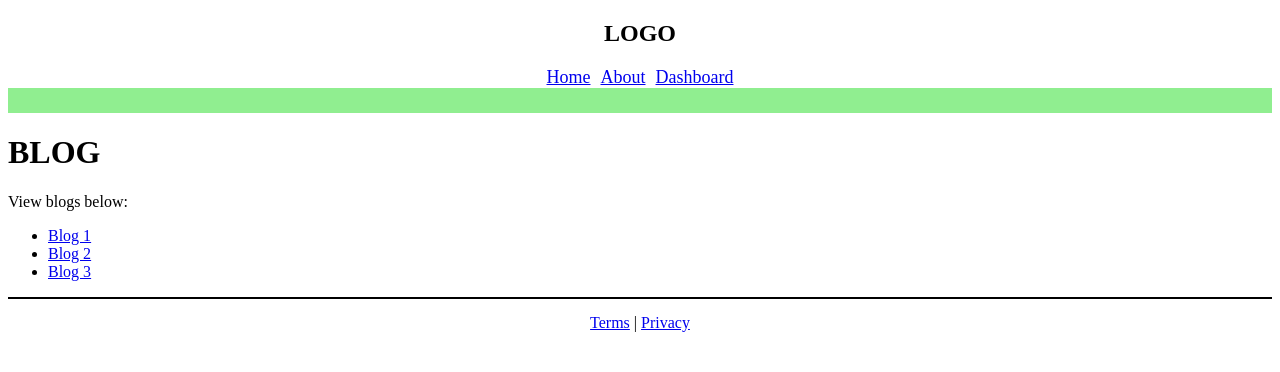
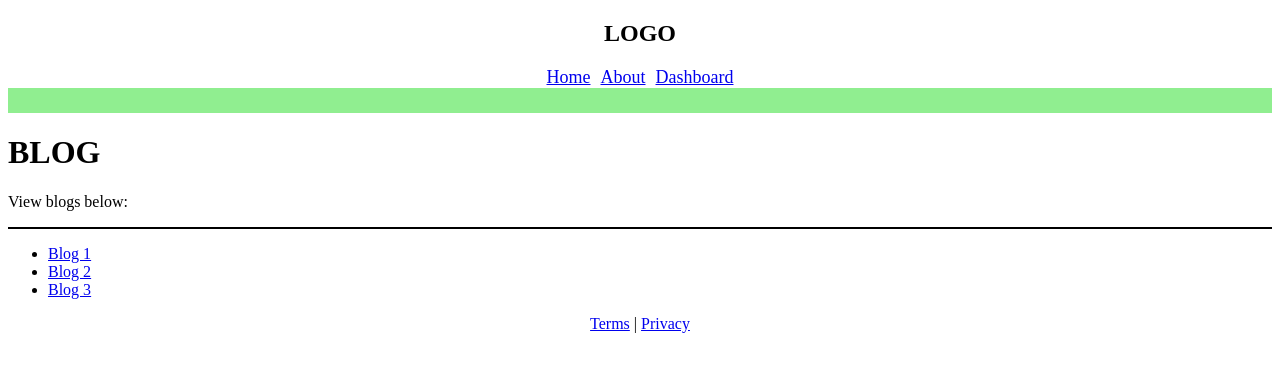
Before and after one commit to minute-tech/next-ts-base, a Next.js app: page /blog in a window 1280 px wide. Shown: the top 372 px of the page. Built offline with nearby package versions, Linux system fonts and the light colour scheme.

Commit message:
Fixed styled components!

```diff
--- a/src/app/Footer.tsx
+++ b/src/app/Footer.tsx
@@ -1,11 +1,9 @@
 'use client'
-import { Hr } from "@/styles/misc"
 import Link from "next/link"
 
 export default function Footer() {
     return (
         <footer style={{textAlign:"center"}}>
-            <Hr />
             <Link href="/legal/terms">Terms</Link>
             &nbsp;|&nbsp;
             <Link href="/legal/privacy">Privacy</Link>
--- a/src/app/blog/page.tsx
+++ b/src/app/blog/page.tsx
@@ -1,9 +1,11 @@
+import { Hr } from "@/styles/misc.ts";
 
 export default function Blog() {
     return (
         <div>
             <h1>BLOG</h1>
             <p>View blogs below:</p>
+            <Hr />
             <ul>
                 <li><a href="/blog/1">Blog 1</a></li>
                 <li><a href="/blog/2">Blog 2</a></li>
--- a/src/styles/misc.js
+++ /dev/null
@@ -1,16 +0,0 @@
-import styled, { createGlobalStyle }  from 'styled-components';
-
-export const GlobalStyle = createGlobalStyle`
-    // Try to stay away from using this Global Styling mainly for load times
-    // See: https://github.com/styled-components/styled-components/issues/2900
-    body {
-        margin: 0;
-    }
-`;
-
-export const Hr = styled.div`
-    border-bottom: ${props => props.height ? props.height : "2px"} solid ${props => props.color ? props.color : (props.theme?.color?.primary || "black")};
-    margin: ${props => props.margin ? props.margin : "15px 0"};
-    width: ${props => props.width ? props.width : "100%"};
-    float: ${props => props.selected ? props.selected : "none"};
-`;
--- /dev/null
+++ b/src/styles/misc.ts
@@ -0,0 +1,18 @@
+"use client"
+
+import styled, { createGlobalStyle }  from 'styled-components';
+
+export const GlobalStyle = createGlobalStyle`
+    // Try to stay away from using this Global Styling mainly for load times
+    // See: https://github.com/styled-components/styled-components/issues/2900
+    body {
+        margin: 0;
+    }
+`;
+
+export const Hr = styled.div`
+    border-bottom: ${(props: any) => props.height ? props.height : "2px"} solid ${props => props.color ? props.color : (props.theme?.color?.primary || "black")};
+    margin: ${(props: any) => props.margin ? props.margin : "15px 0"};
+    width: ${(props: any) => props.width ? props.width : "100%"};
+    float: ${(props: any) => props.selected ? props.selected : "none"};
+`;
```
